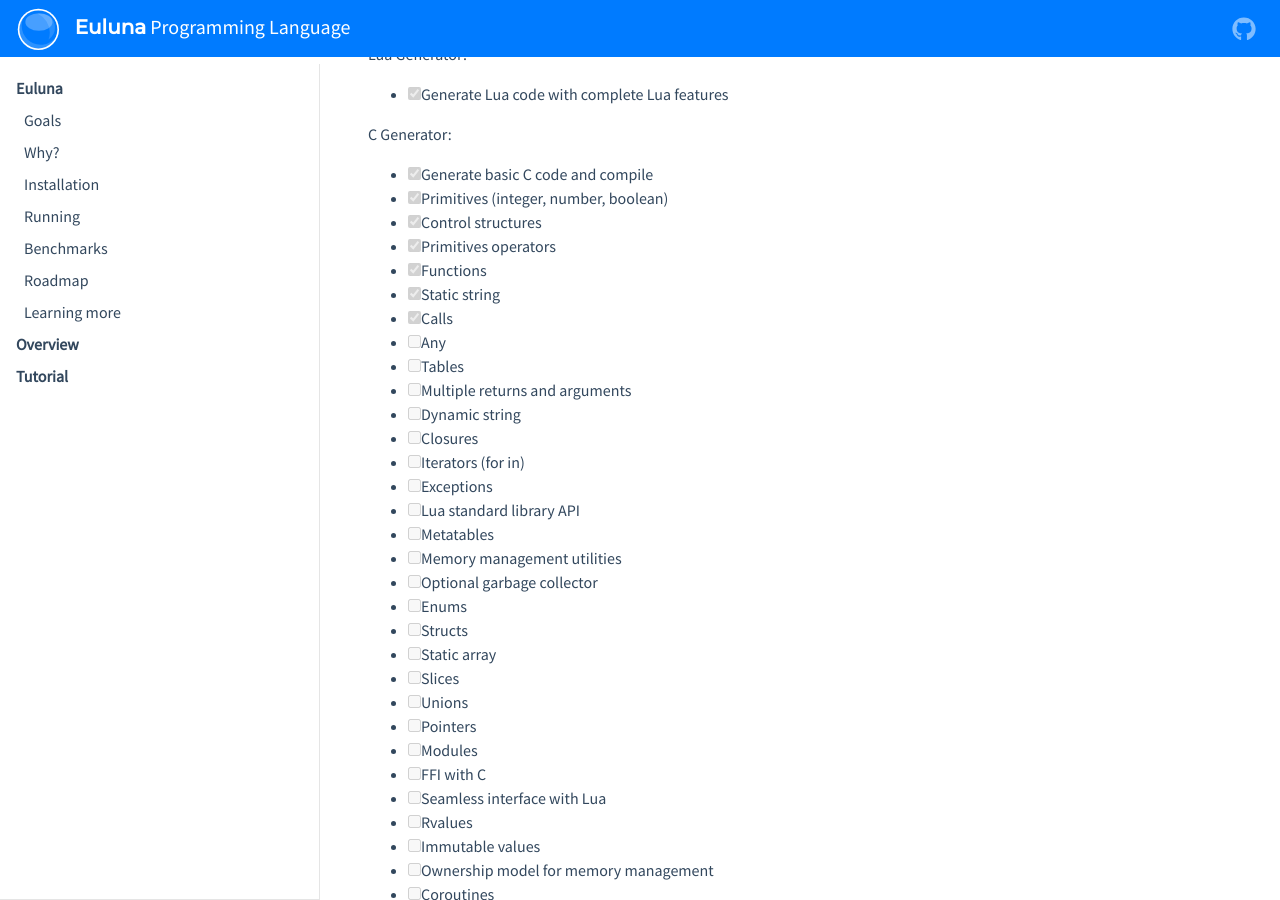
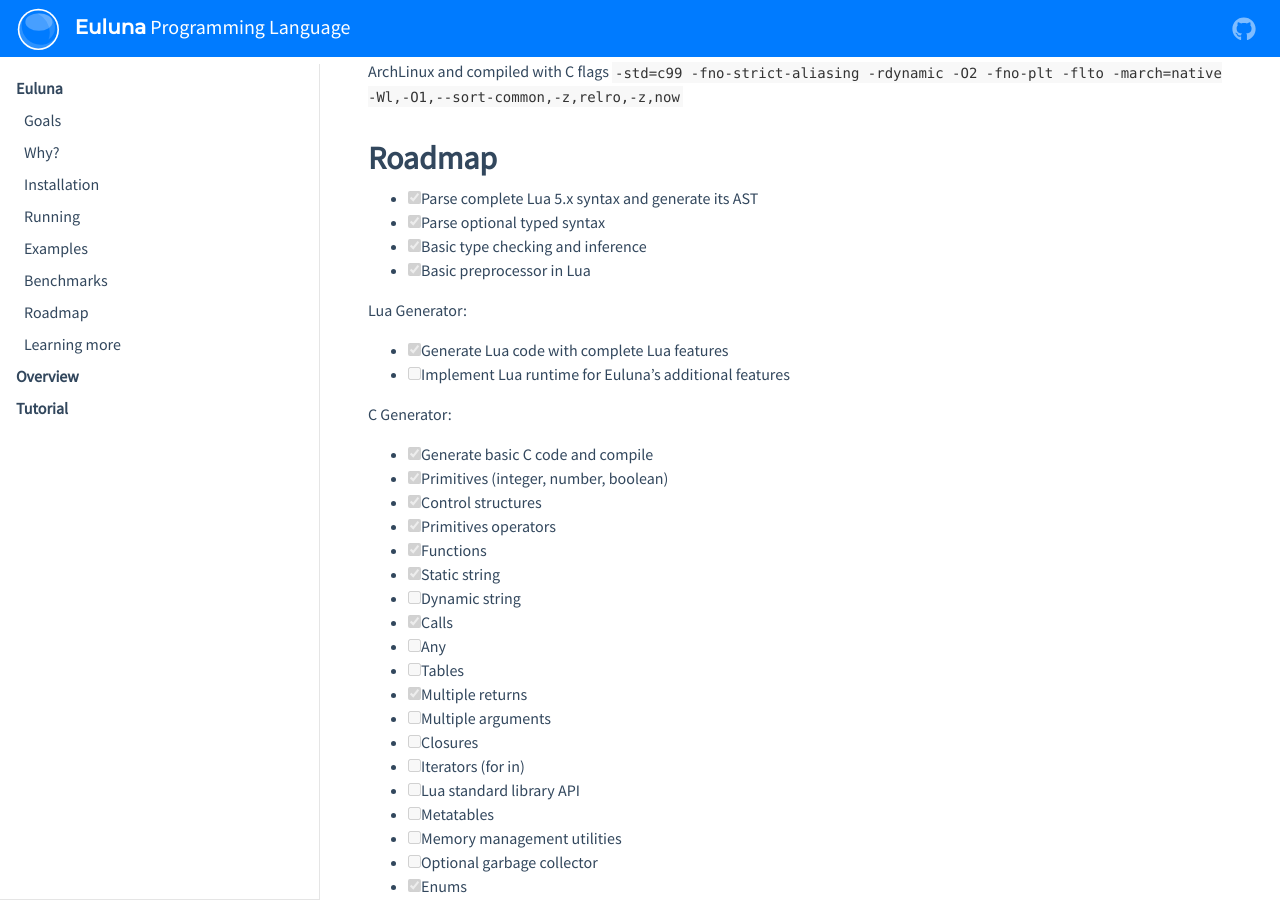
Before and after one commit to edubart/nelua-lang, a Jekyll site: the page built from docs/index.md, in a window 1280 px wide and 900 px high, scrolled down 3306 px. Built offline with Jekyll 4.4.1, drawn with Linux system fonts in a browser that asks for light colours; nearby versions of some CDN libraries; some of the changed text lies outside the part shown.

Commit message:
Add examples to README

````diff
--- a/docs/pages/euluna.md
+++ b/docs/pages/euluna.md
@@ -115,6 +115,18 @@
 
 Both ways it will output  ```Hello world!```
 
+
+## Examples
+
+The folder `examples` contains some examples in Euluna, including some games,
+most of the examples currently work only with the C generator backend.
+
+To run the Snake demo for example run:
+
+```shell
+euluna -g c examples/snakesdl.euluna
+```
+
 ## Benchmarks
 
 Some benchmarks can be found in `benchmarks` folder, the folder contains euluna benchmarks and pure C benchmark as reference. As Euluna can compile Lua, it's generated
@@ -159,9 +171,11 @@
 - [x] Parse complete Lua 5.x syntax and generate its AST
 - [x] Parse optional typed syntax
 - [x] Basic type checking and inference
+- [x] Basic preprocessor in Lua
 
 Lua Generator:
 - [x] Generate Lua code with complete Lua features
+- [ ] Implement Lua runtime for Euluna's additional features
 
 C Generator:
 - [x] Generate basic C code and compile
@@ -170,36 +184,32 @@
 - [x] Primitives operators
 - [x] Functions
 - [x] Static string
+- [ ] Dynamic string
 - [x] Calls
 - [ ] Any
 - [ ] Tables
-- [ ] Multiple returns and arguments
-- [ ] Dynamic string
+- [x] Multiple returns
+- [ ] Multiple arguments
 - [ ] Closures
 - [ ] Iterators (for in)
-- [ ] Exceptions
 - [ ] Lua standard library API
 - [ ] Metatables
 - [ ] Memory management utilities
 - [ ] Optional garbage collector
-- [ ] Enums
-- [ ] Structs
-- [ ] Static array
+- [x] Enums
+- [x] Records
+- [ ] S
+- [x] Static arrays
 - [ ] Slices
 - [ ] Unions
-- [ ] Pointers
+- [x] Pointers
 - [ ] Modules
-- [ ] FFI with C
+- [x] C FFI
+- [ ] Exceptions
 - [ ] Seamless interface with Lua
-- [ ] Rvalues
-- [ ] Immutable values
 - [ ] Ownership model for memory management
 - [ ] Coroutines
-
-Metaprogramming:
-- [ ] Preprocessor
-- [ ] Templates
-- [ ] Concepts
+- [ ] Multi threading
 
 ## Learning more
 
````
Also changed, not shown: docs/pages/overview.md (+3 -3 lines), 1 other file.
